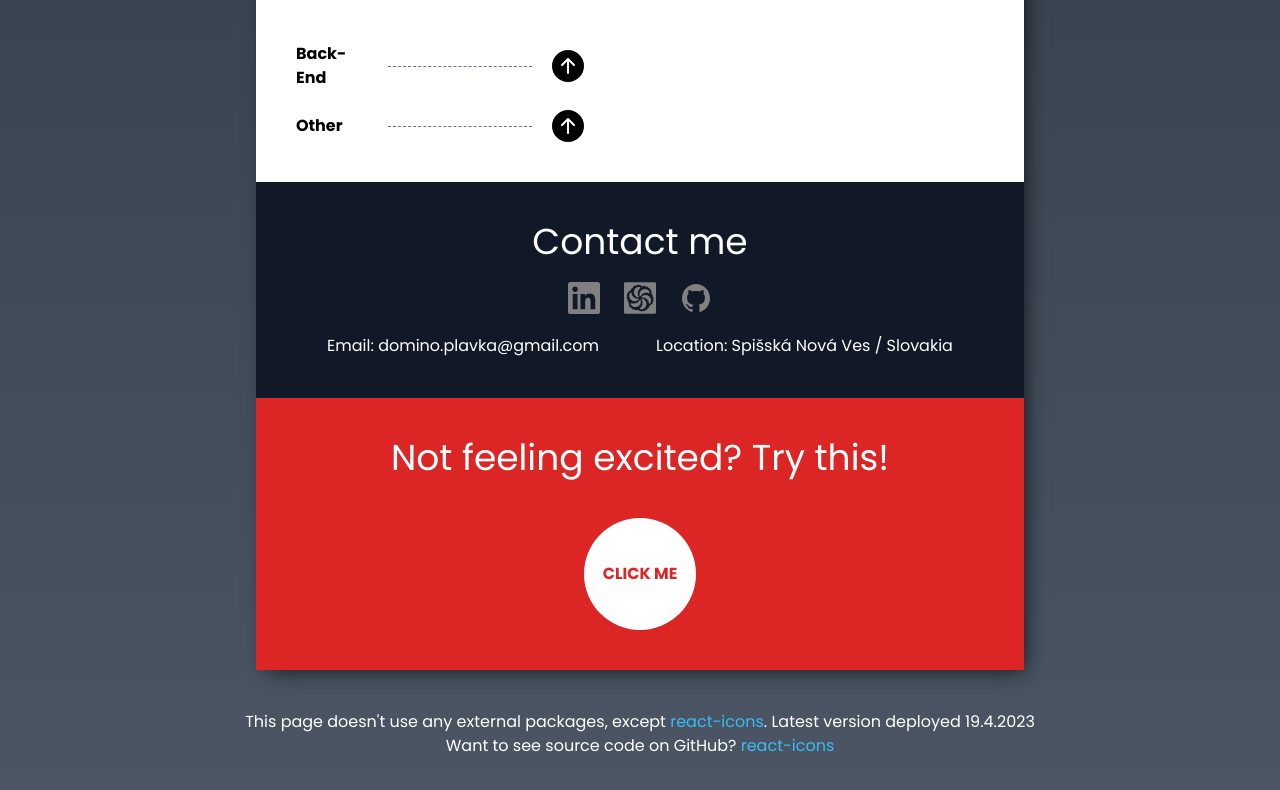
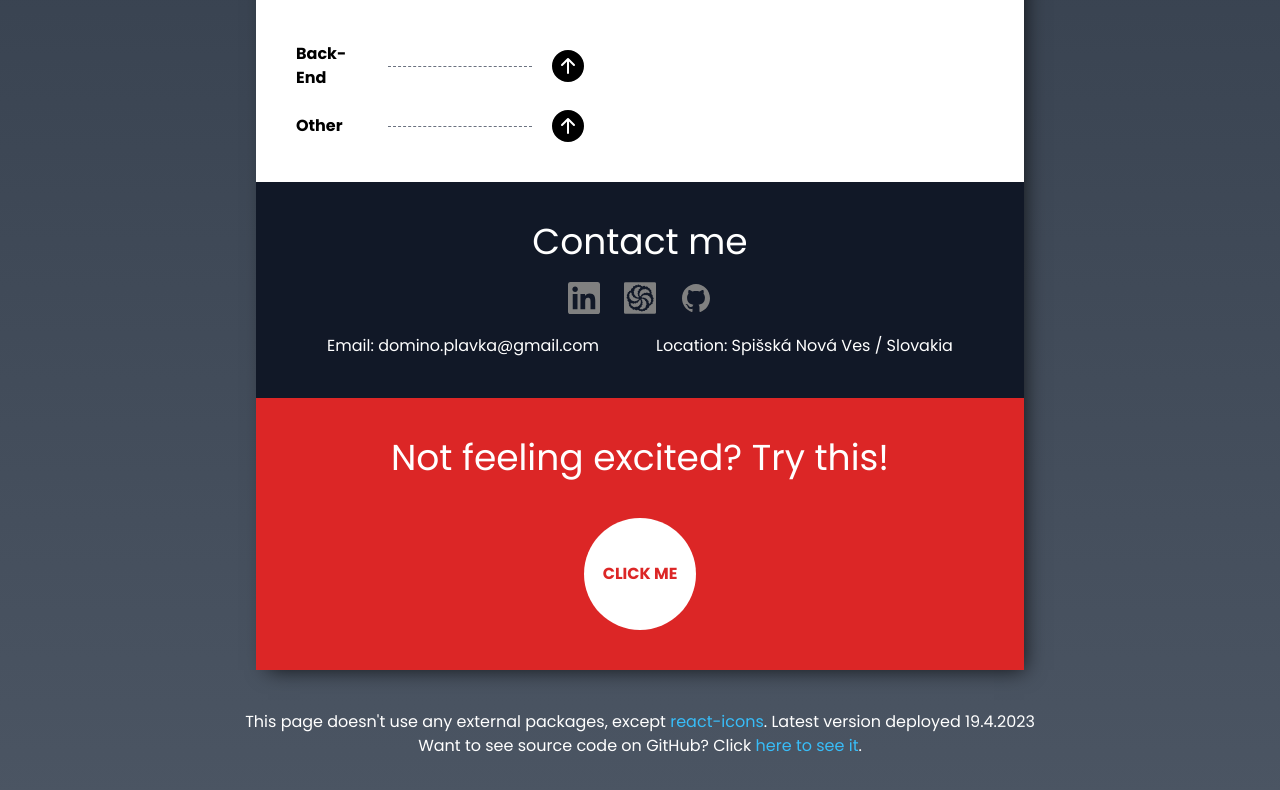
Before and after one commit to DominikPlavka/DominikPlavka.github.io, a React (Create React App) app: page / in a window 1280 px wide. Shown: the part 1242-2032 px from the top of the page. Built offline with nearby package versions, Linux system fonts and the light colour scheme.

Commit message:
Fixed the message in the note

```diff
--- a/src/components/Note.jsx
+++ b/src/components/Note.jsx
@@ -2,7 +2,7 @@ const Note = () => {
     return (
         <div className='mb-10 ml-20 mr-20'>
             <p className='text-white text-center'>This page doesn't use any external packages, except <a href="https://react-icons.github.io/react-icons/" target="_blank" rel="noopener noreferrer"><span className='text-sky-400'>react-icons</span></a>. Latest version deployed 19.4.2023</p>
-            <p className='text-white text-center'>Want to see source code on GitHub? <a href="https://github.com/DominikPlavka/dominikplavka.github.io" target="_blank" rel="noopener noreferrer"><span className='text-sky-400'>react-icons</span></a></p>
+            <p className='text-white text-center'>Want to see source code on GitHub? <a href="https://github.com/DominikPlavka/dominikplavka.github.io" target="_blank" rel="noopener noreferrer">Click <span className='text-sky-400'>here to see it</span></a>.</p>
         </div>
     )
 }
```
